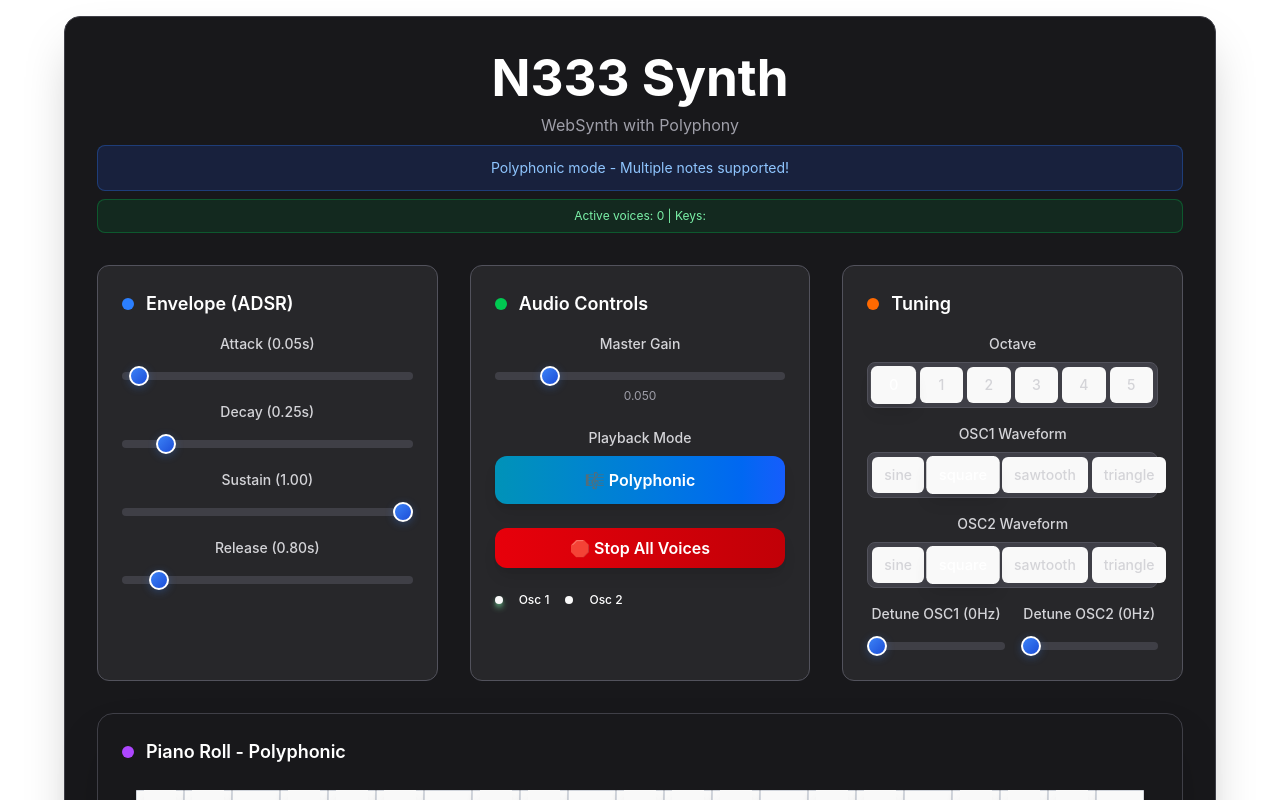
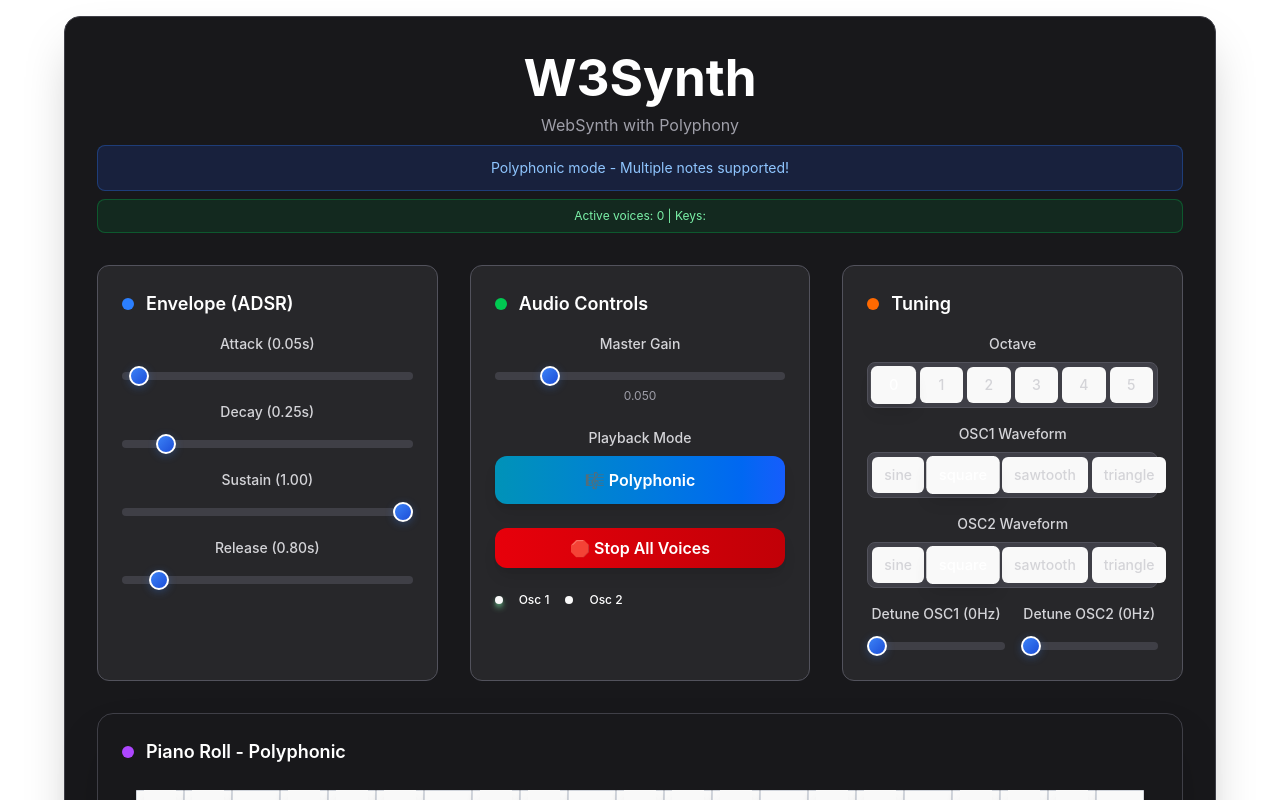
Before and after one commit to N333kk/N333Synth, a React (Vite) app: page / in a window 1280 px wide. Shown: the top 800 px of the page. Built offline with nearby package versions, Linux system fonts and the light colour scheme.

Commit message:
style: Changed App Name.

```diff
--- a/index.html
+++ b/index.html
@@ -6,7 +6,7 @@
     <meta name="apple-mobile-web-app-capable" content="yes">
     <meta name="apple-mobile-web-app-status-bar-style" content="black-translucent">
     <meta name="format-detection" content="telephone=no">
-    <title>N333Synth</title>
+    <title>W3Synth</title>
   </head>
   <body>
     <div id="root"></div>
--- a/src/App.tsx
+++ b/src/App.tsx
@@ -566,7 +566,7 @@ function App() {
         {/* Header */}
         <div className="mb-6 sm:mb-8">
           <h1 className="text-2xl sm:text-3xl font-bold text-white mb-2">
-            N333 Synth
+            W3Synth
           </h1>
           <p className="text-zinc-400 text-sm sm:text-base">
             WebSynth with Polyphony
```
Also changed, not shown: 1 other file (tests, documents, lock files or other folders).
